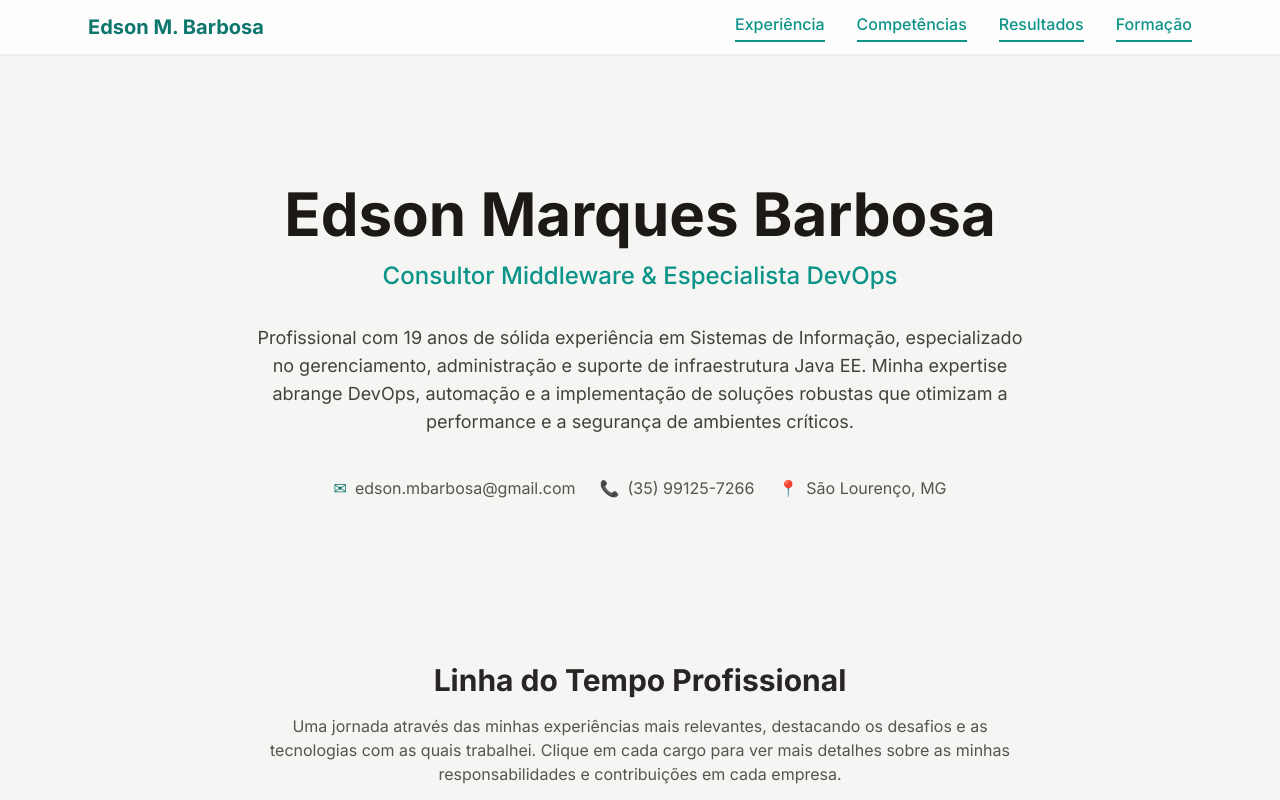
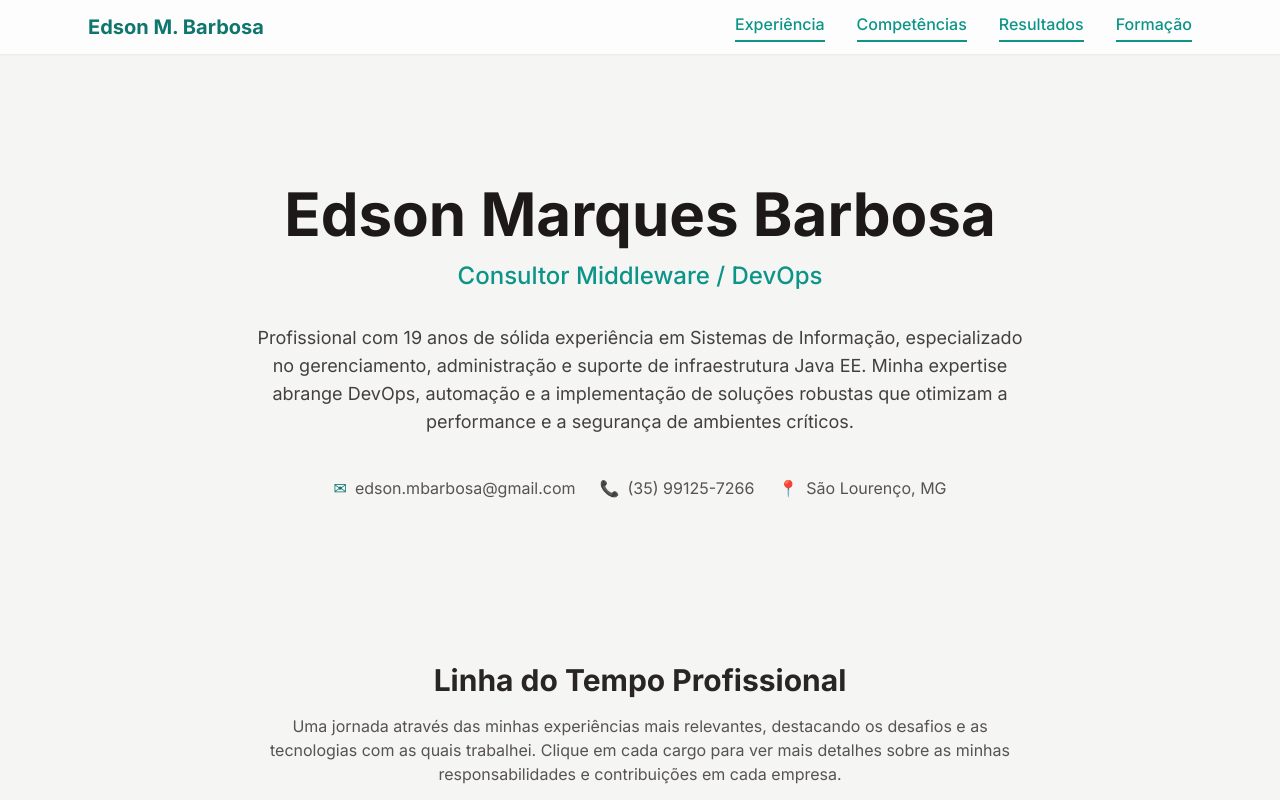
Before and after one commit to 3dsn/CV, a plain HTML site: page index.html in a window 1280 px wide. Shown: the top 800 px of the page. Drawn offline with nearby package versions, Linux system fonts and the light colour scheme.

Commit message:
Update index.html
retirado especialista

```diff
--- a/index.html
+++ b/index.html
@@ -85,7 +85,7 @@
 
         <section id="inicio" class="text-center min-h-[60vh] flex flex-col justify-center items-center">
             <h1 class="text-4xl md:text-6xl font-bold text-stone-900">Edson Marques Barbosa</h1>
-            <p class="mt-4 text-xl md:text-2xl text-teal-600 font-medium">Consultor Middleware & Especialista DevOps</p>
+            <p class="mt-4 text-xl md:text-2xl text-teal-600 font-medium">Consultor Middleware / DevOps</p>
             <p class="mt-8 max-w-3xl text-lg text-stone-700">
                 Profissional com 19 anos de sólida experiência em Sistemas de Informação, especializado no gerenciamento, administração e suporte de infraestrutura Java EE. Minha expertise abrange DevOps, automação e a implementação de soluções robustas que otimizam a performance e a segurança de ambientes críticos.
             </p>
```
